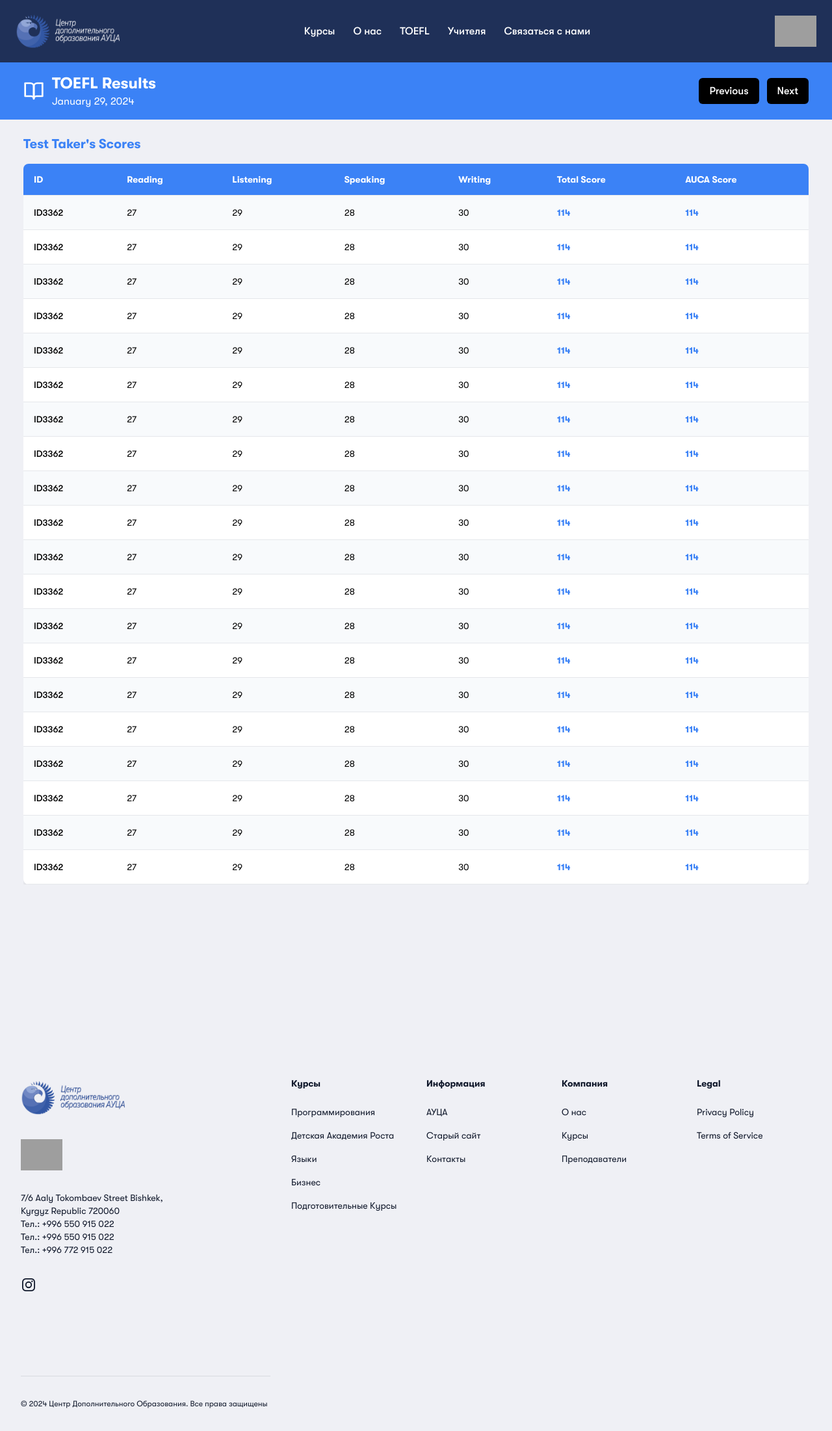
After one commit to Barnacle322/cec, a Flask app: page /toefl in a window 1280 px wide. The commit adds this page. Shown: the whole page at 65% size. Run offline with Flask 3, Linux system fonts and the light colour scheme; grey boxes are pictures that could not be loaded.

Commit message:
💄 TOEFL page design

```diff
--- a/src/project/main.py
+++ b/src/project/main.py
@@ -91,3 +91,8 @@ def send_events(month, year):
             }
         )
     return jsonify(events_serialized)
+
+
+@main.route("/toefl")
+def toefl():
+    return render_template("toefl.html")
--- a/src/project/static/css/main.css
+++ b/src/project/static/css/main.css
@@ -815,6 +815,9 @@ select {
 .mb-5 {
   margin-bottom: 1.25rem;
 }
+.ml-2 {
+  margin-left: 0.5rem;
+}
 .mr-3 {
   margin-right: 0.75rem;
 }
@@ -988,9 +1005,15 @@ select {
   max-width: -moz-fit-content;
   max-width: fit-content;
 }
+.flex-1 {
+  flex: 1 1 0%;
+}
 .flex-shrink-0 {
   flex-shrink: 0;
 }
+.caption-bottom {
+  caption-side: bottom;
+}
 .cursor-pointer {
   cursor: pointer;
 }
@@ -1133,14 +1158,29 @@ select {
 .divide-gray-500\/10 > :not([hidden]) ~ :not([hidden]) {
   border-color: rgb(107 114 128 / 0.1);
 }
+.overflow-auto {
+  overflow: auto;
+}
+.overflow-hidden {
+  overflow: hidden;
+}
+.overflow-x-auto {
+  overflow-x: auto;
+}
 .overflow-y-auto {
   overflow-y: auto;
 }
 .overflow-x-hidden {
   overflow-x: hidden;
 }
+.overflow-x-scroll {
+  overflow-x: scroll;
+}
 .scroll-smooth {
   scroll-behavior: smooth;
+}
+.whitespace-nowrap {
+  white-space: nowrap;
 }
 .rounded-2xl {
   border-radius: 1rem;
@@ -1173,6 +1213,9 @@ select {
 .border-2 {
   border-width: 2px;
 }
+.border-b {
+  border-bottom-width: 1px;
+}
 .border-l-8 {
   border-left-width: 8px;
 }
@@ -1241,6 +1284,10 @@ select {
   --tw-bg-opacity: 1;
   background-color: rgb(147 197 253 / var(--tw-bg-opacity));
 }
+.bg-blue-500 {
+  --tw-bg-opacity: 1;
+  background-color: rgb(59 130 246 / var(--tw-bg-opacity));
+}
 .bg-cyan-300 {
   --tw-bg-opacity: 1;
   background-color: rgb(103 232 249 / var(--tw-bg-opacity));
@@ -1386,6 +1443,10 @@ select {
   padding-left: 0.75rem;
   padding-right: 0.75rem;
 }
+.px-4 {
+  padding-left: 1rem;
+  padding-right: 1rem;
+}
 .px-5 {
   padding-left: 1.25rem;
   padding-right: 1.25rem;
@@ -1438,6 +1499,10 @@ select {
   padding-top: 2rem;
   padding-bottom: 2rem;
 }
+.px-9 {
+  padding-left: 2.25rem;
+  padding-right: 2.25rem;
+}
 .pb-1 {
   padding-bottom: 0.25rem;
 }
@@ -1462,11 +1527,23 @@ select {
 .pt-8 {
   padding-top: 2rem;
 }
+.pb-10 {
+  padding-bottom: 2.5rem;
+}
+.pb-36 {
+  padding-bottom: 9rem;
+}
+.text-left {
+  text-align: left;
+}
 .text-center {
   text-align: center;
 }
 .text-start {
   text-align: start;
+}
+.align-middle {
+  vertical-align: middle;
 }
 .text-2xl {
   font-size: 1.5rem;
@@ -1542,6 +1619,10 @@ select {
 .text-blue-300 {
   --tw-text-opacity: 1;
   color: rgb(147 197 253 / var(--tw-text-opacity));
+}
+.text-blue-500 {
+  --tw-text-opacity: 1;
+  color: rgb(59 130 246 / var(--tw-text-opacity));
 }
 .text-blue-600 {
   --tw-text-opacity: 1;
@@ -1662,77 +1743,10 @@ select {
   --tw-shadow-colored: 0px 3px 8px var(--tw-shadow-color);
   box-shadow: var(--tw-ring-offset-shadow, 0 0 #0000), var(--tw-ring-shadow, 0 0 #0000), var(--tw-shadow);
 }
-.ring-amber-300 {
-  --tw-ring-opacity: 1;
-  --tw-ring-color: rgb(252 211 77 / var(--tw-ring-opacity));
-}
-.ring-blue-300 {
-  --tw-ring-opacity: 1;
-  --tw-ring-color: rgb(147 197 253 / var(--tw-ring-opacity));
-}
-.ring-cyan-300 {
-  --tw-ring-opacity: 1;
-  --tw-ring-color: rgb(103 232 249 / var(--tw-ring-opacity));
-}
-.ring-emerald-300 {
-  --tw-ring-opacity: 1;
-  --tw-ring-color: rgb(110 231 183 / var(--tw-ring-opacity));
-}
-.ring-fuchsia-300 {
-  --tw-ring-opacity: 1;
-  --tw-ring-color: rgb(240 171 252 / var(--tw-ring-opacity));
-}
-.ring-green-300 {
-  --tw-ring-opacity: 1;
-  --tw-ring-color: rgb(134 239 172 / var(--tw-ring-opacity));
-}
-.ring-indigo-300 {
-  --tw-ring-opacity: 1;
-  --tw-ring-color: rgb(165 180 252 / var(--tw-ring-opacity));
-}
-.ring-lime-300 {
-  --tw-ring-opacity: 1;
-  --tw-ring-color: rgb(190 242 100 / var(--tw-ring-opacity));
-}
-.ring-neutral-300 {
-  --tw-ring-opacity: 1;
-  --tw-ring-color: rgb(212 212 212 / var(--tw-ring-opacity));
-}
-.ring-orange-300 {
-  --tw-ring-opacity: 1;
-  --tw-ring-color: rgb(253 186 116 / var(--tw-ring-opacity));
-}
-.ring-pink-300 {
-  --tw-ring-opacity: 1;
-  --tw-ring-color: rgb(249 168 212 / var(--tw-ring-opacity));
-}
-.ring-purple-300 {
-  --tw-ring-opacity: 1;
-  --tw-ring-color: rgb(216 180 254 / var(--tw-ring-opacity));
-}
-.ring-red-300 {
-  --tw-ring-opacity: 1;
-  --tw-ring-color: rgb(252 165 165 / var(--tw-ring-opacity));
-}
-.ring-rose-300 {
-  --tw-ring-opacity: 1;
-  --tw-ring-color: rgb(253 164 175 / var(--tw-ring-opacity));
-}
-.ring-sky-300 {
-  --tw-ring-opacity: 1;
-  --tw-ring-color: rgb(125 211 252 / var(--tw-ring-opacity));
-}
-.ring-teal-300 {
-  --tw-ring-opacity: 1;
-  --tw-ring-color: rgb(94 234 212 / var(--tw-ring-opacity));
-}
-.ring-violet-300 {
-  --tw-ring-opacity: 1;
-  --tw-ring-color: rgb(196 181 253 / var(--tw-ring-opacity));
-}
-.ring-yellow-300 {
-  --tw-ring-opacity: 1;
-  --tw-ring-color: rgb(253 224 71 / var(--tw-ring-opacity));
+.shadow-lg {
+  --tw-shadow: 0 10px 15px -3px rgb(0 0 0 / 0.1), 0 4px 6px -4px rgb(0 0 0 / 0.1);
+  --tw-shadow-colored: 0 10px 15px -3px var(--tw-shadow-color), 0 4px 6px -4px var(--tw-shadow-color);
+  box-shadow: var(--tw-ring-offset-shadow, 0 0 #0000), var(--tw-ring-shadow, 0 0 #0000), var(--tw-shadow);
 }
 .grayscale {
   --tw-grayscale: grayscale(100%);
@@ -1809,6 +1823,19 @@ body {
     font-weight: 800; /* Ultra Bold */
 }
 
+.\*\:p-4 > * {
+  padding: 1rem;
+}
+
+.\*\:px-4 > * {
+  padding-left: 1rem;
+  padding-right: 1rem;
+}
+
+.\*\:text-left > * {
+  text-align: left;
+}
+
 .\*\:transition-colors > * {
   transition-property: color, background-color, border-color, text-decoration-color, fill, stroke;
   transition-timing-function: cubic-bezier(0.4, 0, 0.2, 1);
@@ -1868,6 +1895,36 @@ body {
   transition-timing-function: cubic-bezier(0.4, 0, 0.2, 1);
 }
 
+.odd\:bg-white:nth-child(odd) {
+  --tw-bg-opacity: 1;
+  background-color: rgb(255 255 255 / var(--tw-bg-opacity));
+}
+
+.odd\:bg-gray-200:nth-child(odd) {
+  --tw-bg-opacity: 1;
+  background-color: rgb(229 231 235 / var(--tw-bg-opacity));
+}
+
+.odd\:bg-slate-50:nth-child(odd) {
+  --tw-bg-opacity: 1;
+  background-color: rgb(248 250 252 / var(--tw-bg-opacity));
+}
+
+.odd\:bg-slate-100:nth-child(odd) {
+  --tw-bg-opacity: 1;
+  background-color: rgb(241 245 249 / var(--tw-bg-opacity));
+}
+
+.even\:bg-slate-50:nth-child(even) {
+  --tw-bg-opacity: 1;
+  background-color: rgb(248 250 252 / var(--tw-bg-opacity));
+}
+
+.even\:bg-white:nth-child(even) {
+  --tw-bg-opacity: 1;
+  background-color: rgb(255 255 255 / var(--tw-bg-opacity));
+}
+
 .hover\:scale-\[1\.02\]:hover {
   --tw-scale-x: 1.02;
   --tw-scale-y: 1.02;
@@ -1953,6 +2056,10 @@ body {
 
   .sm\:m-3 {
     margin: 0.75rem;
+  }
+
+  .sm\:ml-3 {
+    margin-left: 0.75rem;
   }
 
   .sm\:mt-20 {
@@ -1977,10 +2084,19 @@ body {
     height: 0.5rem;
   }
 
+  .sm\:size-8 {
+    width: 2rem;
+    height: 2rem;
+  }
+
   .sm\:h-12 {
     height: 3rem;
   }
 
+  .sm\:h-8 {
+    height: 2rem;
+  }
+
   .sm\:h-96 {
     height: 24rem;
   }
@@ -2046,6 +2190,11 @@ body {
     line-height: 1;
   }
 
+  .sm\:text-base {
+    font-size: 1rem;
+    line-height: 1.5rem;
+  }
+
   .sm\:text-xl {
     font-size: 1.25rem;
     line-height: 1.75rem;
--- /dev/null
+++ b/src/project/templates/toefl.html
@@ -0,0 +1,74 @@
+{% extends "/layout.html" %} {% block title %}TOEFL{% endblock %} {% block head %} {{ super() }} {% endblock %} {% block
+content %}
+<div class="flex flex-col justify-center items-center w-full mt-24 bg-[#eff0f5] pb-36">
+    <header class="flex items-center justify-center bg-blue-500 w-full">
+        <div class="w-full max-w-7xl px-9 py-4 flex items-center justify-between">
+            <div class="flex items-center">
+                <svg
+                    xmlns="http://www.w3.org/2000/svg"
+                    width="24"
+                    height="24"
+                    viewBox="0 0 24 24"
+                    fill="none"
+                    stroke="currentColor"
+                    stroke-width="2"
+                    stroke-linecap="round"
+                    stroke-linejoin="round"
+                    class="size-6 sm:size-8 text-white"
+                >
+                    <path d="M2 3h6a4 4 0 0 1 4 4v14a3 3 0 0 0-3-3H2z"></path>
+                    <path d="M22 3h-6a4 4 0 0 0-4 4v14a3 3 0 0 1 3-3h7z"></path>
+                </svg>
+                <div class="ml-2 sm:ml-3">
+                    <h1 class="text-xl sm:text-2xl font-semibold text-white">TOEFL Results</h1>
+                    <p class="text-sm sm:text-base text-white">January 29, 2024</p>
+                </div>
+            </div>
+            <div class="flex items-center justify-center gap-3">
+                <button
+                    class="rounded-md font-medium bg-black px-4 py-2 text-xs sm:text-base text-white hover:underline"
+                >
+                    Previous
+                </button>
+                <button
+                    class="rounded-md font-medium bg-black px-4 py-2 text-xs sm:text-base text-white hover:underline"
+                >
+                    Next
+                </button>
+            </div>
+        </div>
+    </header>
+    <main class="w-full flex flex-1 flex-col px-9 py-6 overflow-auto max-w-7xl">
+        <h2 class="text-lg sm:text-xl font-bold text-blue-500 mb-4">Test Taker's Scores</h2>
+        <div class="relative w-full overflow-auto">
+            <table class="w-full caption-bottom text-sm bg-white shadow-lg rounded-lg overflow-hidden">
+                <thead class="bg-blue-500 text-white">
+                    <tr class="border-b h-12 *:px-4 *:text-left">
+                        <th>ID</th>
+                        <th>Reading</th>
+                        <th>Listening</th>
+                        <th>Speaking</th>
+                        <th>Writing</th>
+                        <th>Total Score</th>
+                        <th>AUCA Score</th>
+                    </tr>
+                </thead>
+                <tbody class="">
+                    {% for i in range(20) %}
+                    <tr class="border-b *:p-4 odd:bg-slate-50 ">
+                        <td class="font-medium">ID3362</td>
+                        <td>27</td>
+                        <td>29</td>
+                        <td>28</td>
+                        <td>30</td>
+                        <td class="font-bold text-blue-500">114</td>
+                        <td class="font-bold text-blue-500">114</td>
+                    </tr>
+                    {% endfor %}
+                </tbody>
+            </table>
+        </div>
+    </main>
+</div>
+
+{% endblock %}
```
Also changed, not shown: other parts of src/project/static/css/main.css (+107 -7 lines).
